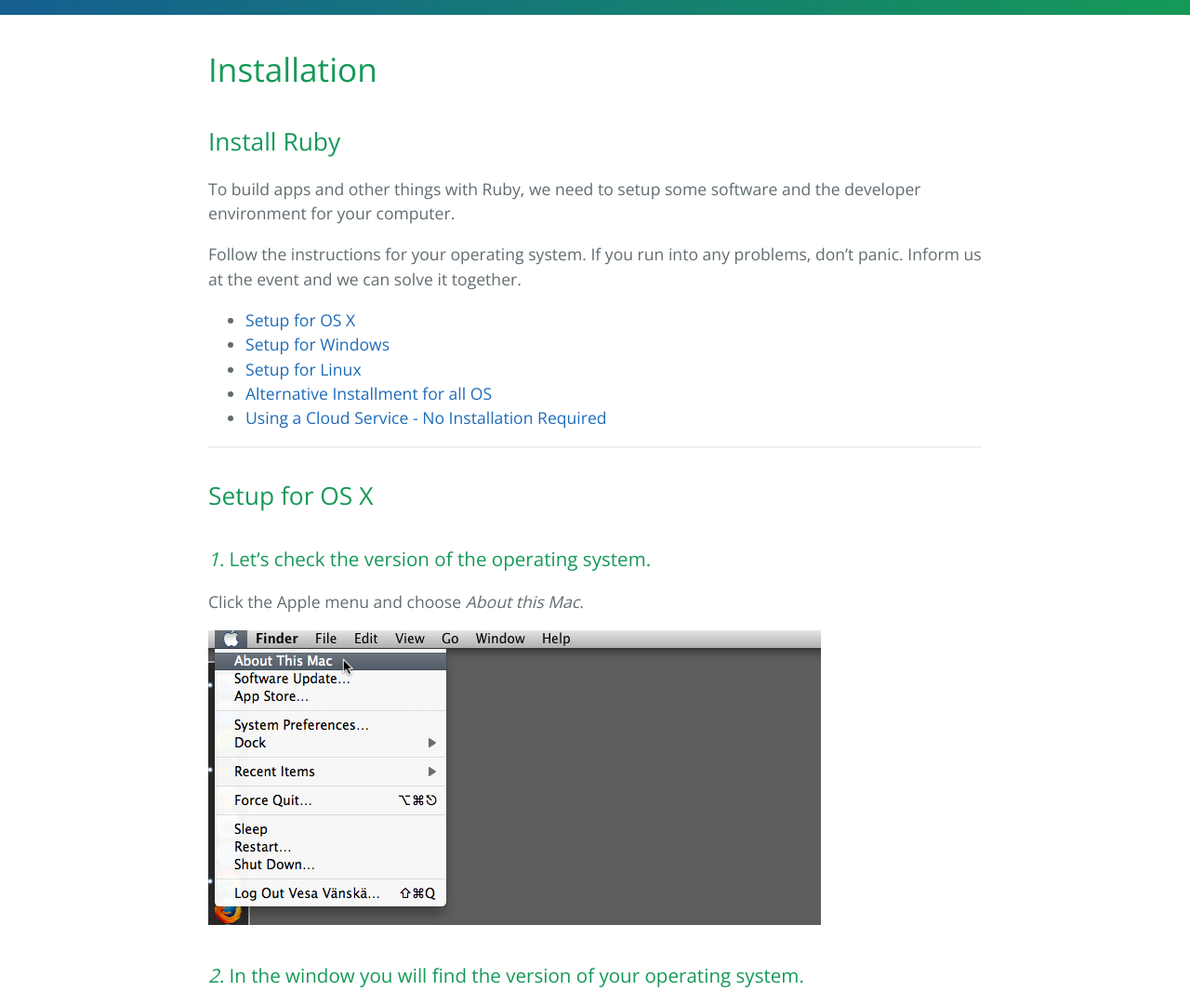
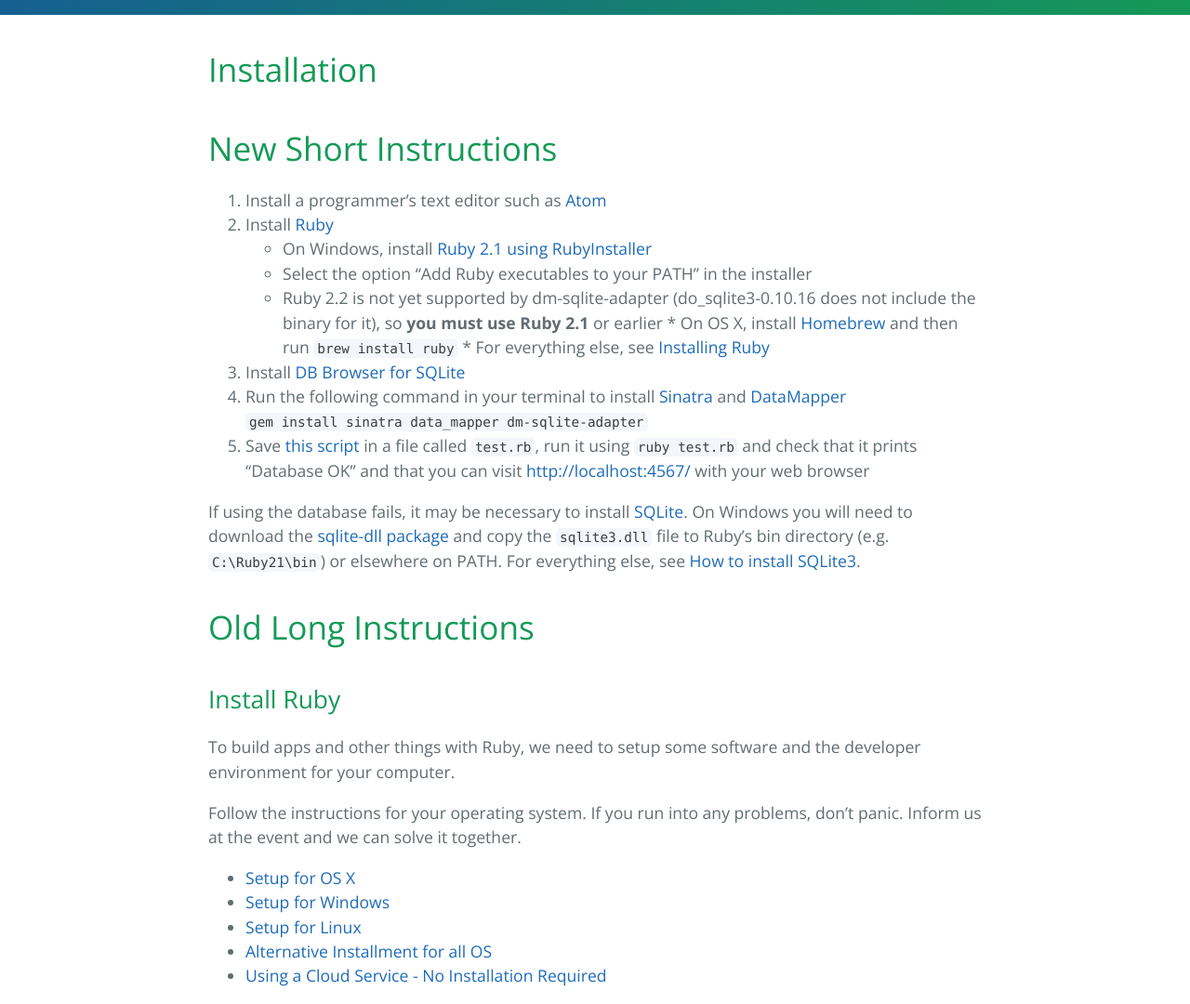
Before and after one commit to luontola/web-intro, a Jekyll site: the page built from installation.md, in a window 1280 px wide and 1400 px high. Shown: the part 320-1400 px from the top of the window at 93% size. Built offline with Jekyll 4.4.1, drawn with Linux system fonts in a browser that asks for light colours; Markdown is read by kramdown in place of the engine named in the settings.

Commit message:
Minimal installation instructions

```diff
--- a/installation.md
+++ b/installation.md
@@ -4,6 +4,24 @@
 permalink: /installation/
 ---
 
+# New Short Instructions
+
+1. Install a programmer's text editor such as [Atom](https://atom.io/)
+2. Install [Ruby](https://www.ruby-lang.org/)
+  * On Windows, install [Ruby 2.1 using RubyInstaller](http://dl.bintray.com/oneclick/rubyinstaller/rubyinstaller-2.1.7.exe)
+    * Select the option "Add Ruby executables to your PATH" in the installer
+    * Ruby 2.2 is not yet supported by dm-sqlite-adapter (do_sqlite3-0.10.16 does not include the binary for it), so  **you must use Ruby 2.1** or earlier
+  * On OS X, install [Homebrew](http://brew.sh/) and then run `brew install ruby`
+  * For everything else, see [Installing Ruby](https://www.ruby-lang.org/en/documentation/installation/)
+3. Install [DB Browser for SQLite](http://sqlitebrowser.org/)
+4. Run the following command in your terminal to install [Sinatra](http://www.sinatrarb.com/) and [DataMapper](http://datamapper.org/)
+  `gem install sinatra data_mapper dm-sqlite-adapter`
+5. Save [this script](/test.rb) in a file called `test.rb`, run it using `ruby test.rb` and check that it prints "Database OK" and that you can visit <http://localhost:4567/> with your web browser
+
+If using the database fails, it may be necessary to install [SQLite](https://www.sqlite.org/). On Windows you will need to download the [sqlite-dll package](http://www.sqlite.org/2015/sqlite-dll-win32-x86-3081101.zip) and copy the `sqlite3.dll` file to Ruby's bin directory (e.g. `C:\Ruby21\bin`) or elsewhere on PATH. For everything else, see [How to install SQLite3](http://mislav.uniqpath.com/rails/install-sqlite3/).
+
+
+# Old Long Instructions
 
 ## Install Ruby
 
```
Also changed, not shown: test.rb (added, +34 -0 lines).
